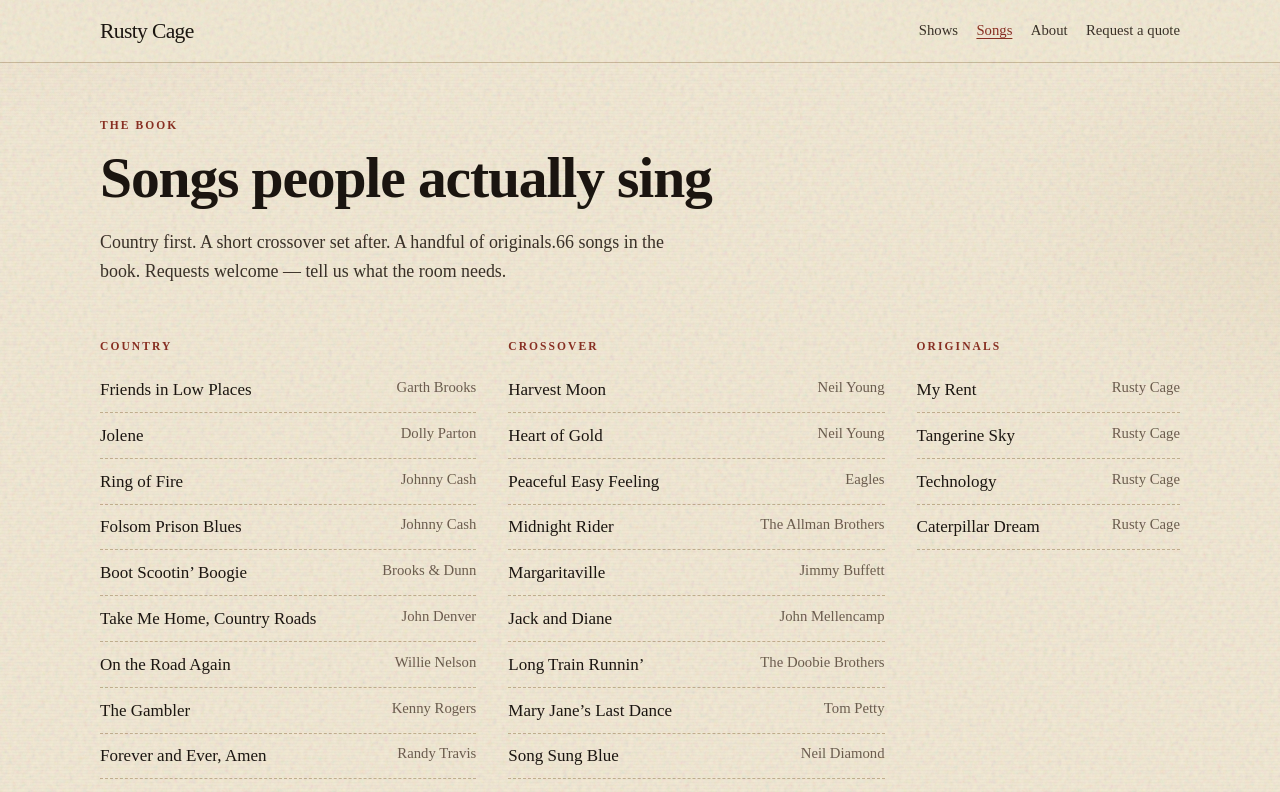
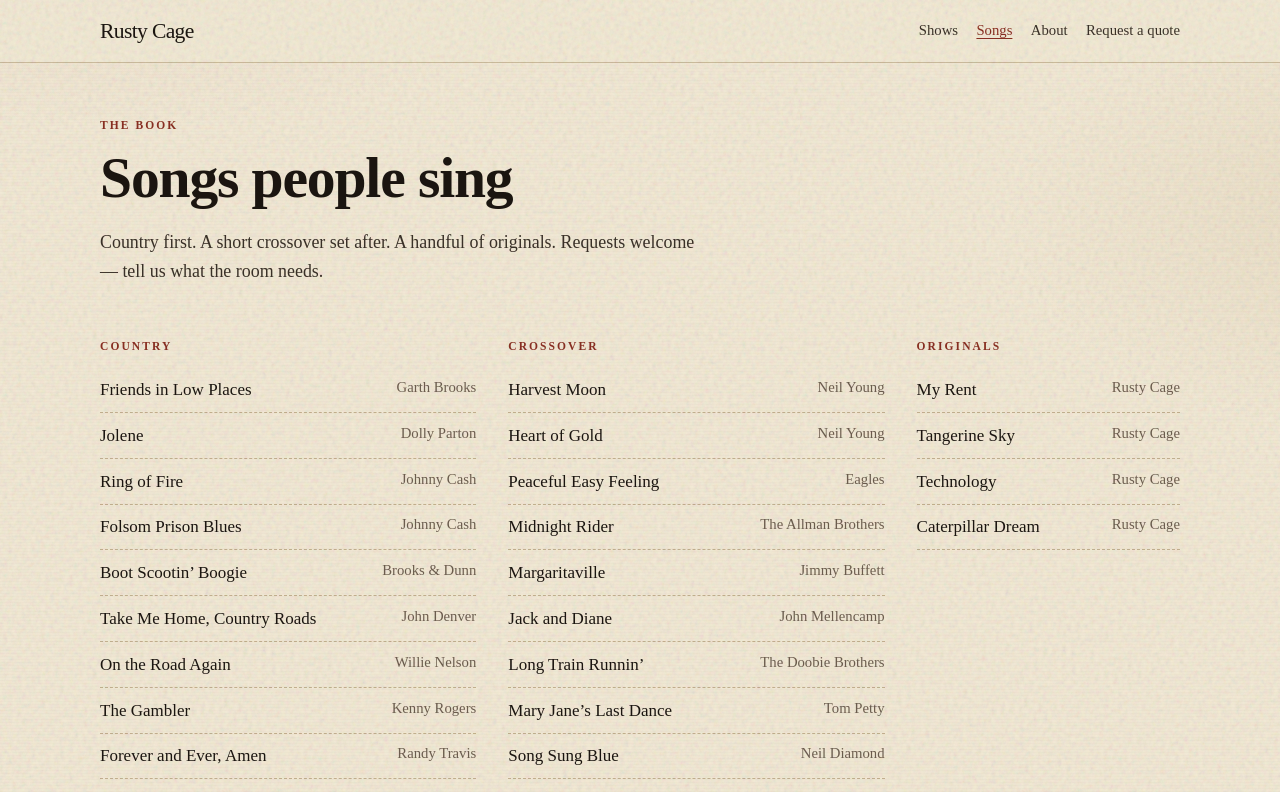
Before and after one commit to dmoniker/rustycagetrio, a Next.js app: page /songs in a window 1280 px wide. Shown: the top 792 px of the page. Built offline with nearby package versions, Linux system fonts and the light colour scheme.

Commit message:
Tighten /songs headline and drop the song count
Change the public setlist heading to “Songs people sing” and remove
the “66 songs in the book” line from the lede.

Co-authored-by: Darcy Menard <dmoniker@users.noreply.github.com>

```diff
--- a/app/songs/page.tsx
+++ b/app/songs/page.tsx
@@ -1,11 +1,6 @@
 import type { Metadata } from "next";
 import Link from "next/link";
-import {
-  countrySongs,
-  crossoverSongs,
-  originalSongs,
-  setlistSongs,
-} from "@/lib/content";
+import { countrySongs, crossoverSongs, originalSongs } from "@/lib/content";
 
 export const metadata: Metadata = {
   title: "Song list",
@@ -40,11 +35,10 @@ export default function SongsPage() {
     <div className="wrap">
       <header className="page-hero">
         <p className="kicker">The book</p>
-        <h1>Songs people actually sing</h1>
+        <h1>Songs people sing</h1>
         <p className="lede">
           Country first. A short crossover set after. A handful of originals.
-          {setlistSongs.length} songs in the book. Requests welcome — tell us
-          what the room needs.
+          Requests welcome — tell us what the room needs.
         </p>
       </header>
       <div className="song-cols">
```
